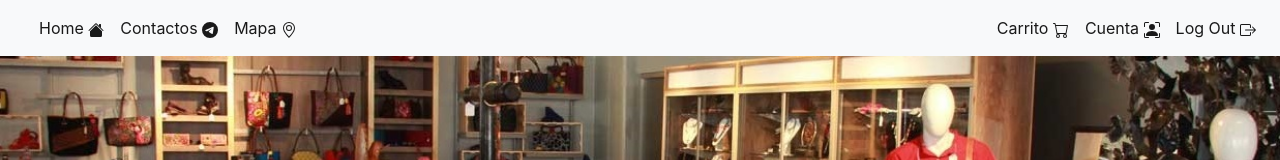
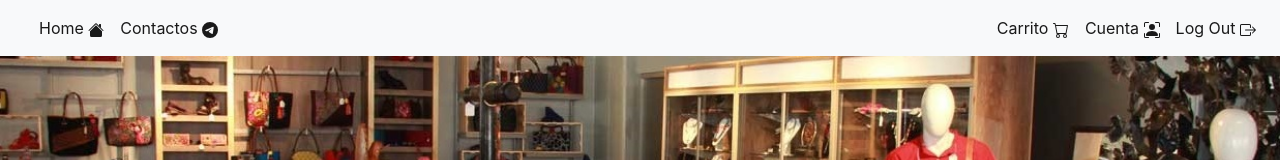
Before and after one commit to coriccf/ShopISI_frontend, an Angular app: page / in a window 1280 px wide. Shown: the top 160 px of the page. Built offline with nearby package versions, Linux system fonts and the light colour scheme.

Commit message:
add components sesion

```diff
--- a/src/app/app.module.ts
+++ b/src/app/app.module.ts
@@ -10,6 +10,7 @@ import { AppComponent } from './app.component';
 import { NavbarComponent } from './components/navbar/navbar.component';
 import { HomeComponent } from './components/home/home.component';
 import { ContactosComponent } from './components/contactos/contactos.component';
+import { SesionComponent } from './components/sesion/sesion.component';
 
 const routes: Routes = [
   { path: 'contactos', component: ContactosComponent  },
@@ -25,7 +26,8 @@ const routes: Routes = [
     AppComponent,
     NavbarComponent,
     HomeComponent,
-    ContactosComponent
+    ContactosComponent,
+    SesionComponent
 
   ],
   imports: [
--- a/src/app/components/navbar/navbar.component.html
+++ b/src/app/components/navbar/navbar.component.html
@@ -27,21 +27,6 @@
 
             </a>
           </li>
-
-          <li class="nav-item">
-            <a class="nav-link active" aria-current="page" href="#">Mapa
-               <svg xmlns="http://www.w3.org/2000/svg" width="16" height="16" fill="currentColor" class="bi bi-geo-alt" viewBox="0 0 16 16">
-              <path d="M12.166 8.94c-.524 1.062-1.234 2.12-1.96 3.07A31.493 31.493 0 0 1 8 14.58a31.481 31.481 0 0 1-2.206-2.57c-.726-.95-1.436-2.008-1.96-3.07C3.304 7.867 3 6.862 3 6a5 5 0 0 1 10 0c0 .862-.305 1.867-.834 2.94zM8 16s6-5.686 6-10A6 6 0 0 0 2 6c0 4.314 6 10 6 10z"/>
-              <path d="M8 8a2 2 0 1 1 0-4 2 2 0 0 1 0 4zm0 1a3 3 0 1 0 0-6 3 3 0 0 0 0 6z"/>
-            </svg>
-
-            </a>
-          </li>
-
-
-
-
-
 
         </ul>
 
--- /dev/null
+++ b/src/app/components/sesion/sesion.component.html
@@ -0,0 +1 @@
+<p>sesion works!</p>
--- /dev/null
+++ b/src/app/components/sesion/sesion.component.ts
@@ -0,0 +1,15 @@
+import { Component, OnInit } from '@angular/core';
+
+@Component({
+  selector: 'app-sesion',
+  templateUrl: './sesion.component.html',
+  styleUrls: ['./sesion.component.css']
+})
+export class SesionComponent implements OnInit {
+
+  constructor() { }
+
+  ngOnInit(): void {
+  }
+
+}
```
Also changed, not shown: src/app/components/home/home.component.html (line endings or trailing spaces), src/app/components/sesion/sesion.component.css (added), 1 other file (tests, documents, lock files or other folders).
